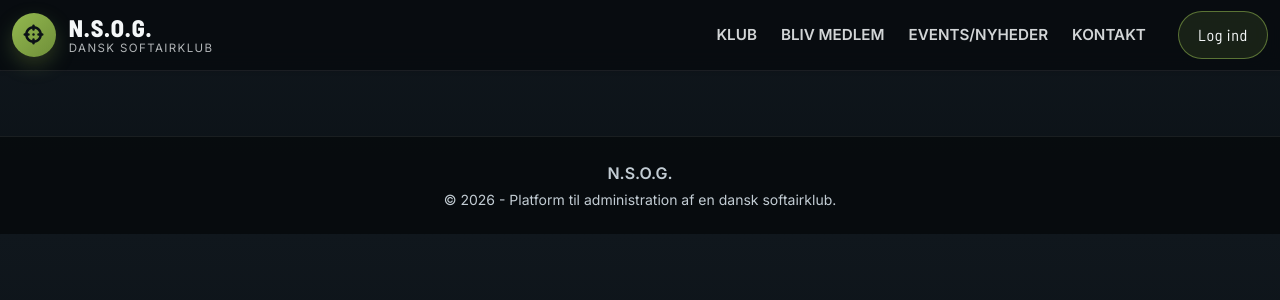
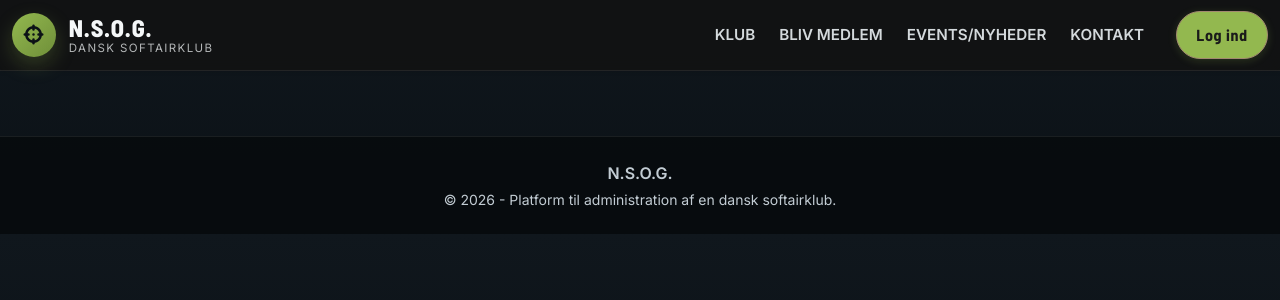
Before and after one commit to latorreandrea/teamhardball, a Django app: template templates/base.html in a window 1280 px wide. Shown: the top 300 px of the page. Run offline with Django 5.2, Linux system fonts and the light colour scheme; the template is opened without the code that fills it, so the values that code supplies are empty; parts of the project's set-up code (start-up, migrations or seed data) failed here and were passed over.

Commit message:
Enhance navbar styles with new color variables and effects; improve button styling and hover states

```diff
--- a/static/css/styles.css
+++ b/static/css/styles.css
@@ -35,6 +35,12 @@
     --radius-lg: 22px;
     --font-body: "Inter", sans-serif;
     --font-heading: "Barlow Semi Condensed", sans-serif;
+
+    /* Navbar specific colors */
+    --nav-bg-smoky: rgba(18, 18, 18, 0.85);
+    --nav-link-ash: #d4d9dc;
+    --nav-link-hover-glow: rgba(147, 184, 79, 0.35);
+    --coyote-tan: #a1896f;
 }
 
 /* ========================================
@@ -154,24 +160,21 @@ code {
     opacity: 0.98;
 }
 
-/* Glass morphism effect */
+/* Glass morphism effect - Smoky black semi-transparent background */
 .glass-navbar {
-    background: rgba(7, 11, 14, 0.8);
-    backdrop-filter: blur(12px);
+    background: var(--nav-bg-smoky);
+    backdrop-filter: blur(16px);
+    -webkit-backdrop-filter: blur(16px);
     border-bottom: 1px solid var(--color-border);
     transition: all 0.3s ease;
 }
 
-/* Enhanced shadow when scrolled */
+/* Enhanced shadow when scrolled - Maintain smoky black theme */
 #site-navbar.is-scrolled .glass-navbar {
-    background: rgba(7, 11, 14, 0.96) !important;
+    background: rgba(18, 18, 18, 0.95) !important;
+    backdrop-filter: blur(20px);
+    -webkit-backdrop-filter: blur(20px);
     box-shadow: var(--shadow-soft);
-}
-
-/* Compensate for navbar spacing when scrolled */
-#site-navbar.is-scrolled .glass-navbar .container {
-    padding-top: 0.45rem !important;
-    padding-bottom: 0.45rem !important;
 }
 
 /* Add padding to main content to prevent navbar overlap */
@@ -244,35 +247,66 @@ section[id] {
     box-shadow: 0 0 0 0.2rem rgba(147, 184, 79, 0.18);
 }
 
+/* Navbar links - Ash white/light gray default state */
 .nav-link {
-    color: rgba(244, 247, 248, 0.86);
+    color: var(--nav-link-ash);
     font-weight: 600;
     text-transform: uppercase;
     font-size: 0.95rem;
-    transition: color 0.3s ease;
+    position: relative;
+    transition: color 0.3s ease, text-shadow 0.3s ease;
 }
 
+/* Hover state - Olive green with subtle glow effect */
 .nav-link:hover,
-.nav-link:focus,
-.nav-link.active {
-    color: var(--color-primary-strong);
+.nav-link:focus {
+    color: var(--color-primary);
+    text-shadow: 0 0 12px var(--nav-link-hover-glow),
+                 0 0 20px var(--nav-link-hover-glow);
 }
 
-/* Login button styling */
+/* Underline effect on hover */
+.nav-link::after {
+    content: '';
+    position: absolute;
+    bottom: -2px;
+    left: 0;
+    width: 0;
+    height: 2px;
+    background: var(--color-primary);
+    transition: width 0.3s ease;
+}
+
+.nav-link:hover::after,
+.nav-link:focus::after {
+    width: 100%;
+}
+
+/* Active state - Full olive green, bold */
+.nav-link.active {
+    color: var(--color-primary);
+    font-weight: 700;
+}
+
+/* CTA button styling - Olive green background with dark text and coyote tan border */
 .btn-login {
     border-radius: 999px;
     padding: 0.7rem 1.2rem;
-    border: 1px solid rgba(147, 184, 79, 0.55);
-    background-color: rgba(147, 184, 79, 0.12);
-    color: var(--color-text);
+    border: 1px solid var(--coyote-tan);
+    background-color: var(--color-primary);
+    color: #1a1a1a;
+    font-weight: 700;
     transition: all 0.3s ease;
+    box-shadow: 0 2px 8px rgba(147, 184, 79, 0.2);
 }
 
 .btn-login:hover,
 .btn-login:focus {
-    background-color: rgba(147, 184, 79, 0.22);
-    color: #fff;
-    transform: translateY(-1px);
+    background-color: var(--color-primary-strong);
+    border-color: var(--coyote-tan);
+    color: #0b1116;
+    transform: translateY(-2px);
+    box-shadow: 0 4px 12px rgba(147, 184, 79, 0.35);
 }
 
 /* Primary brand button */
```
